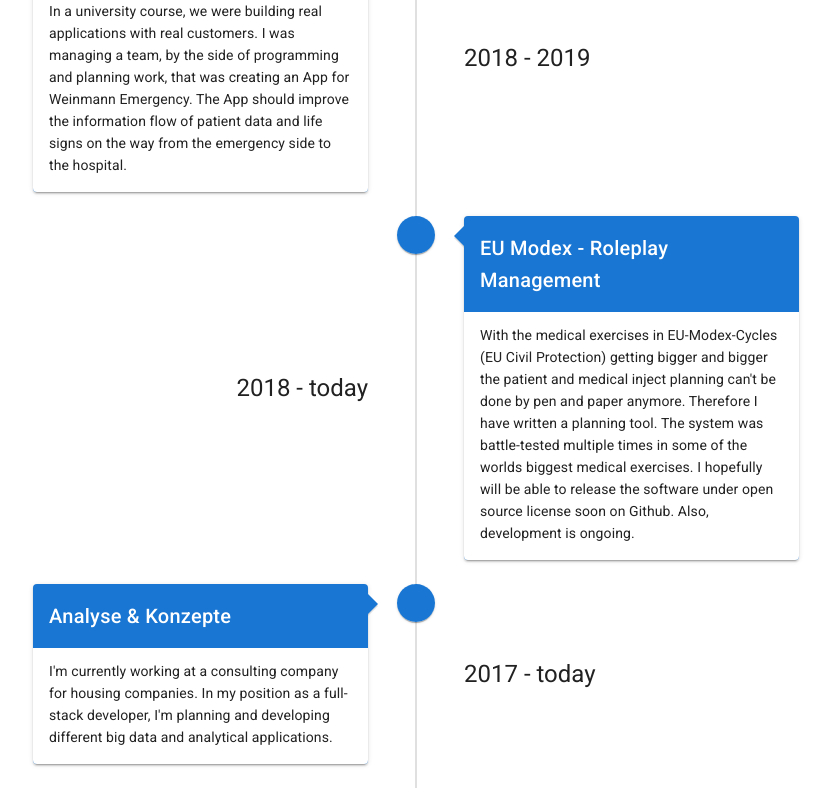
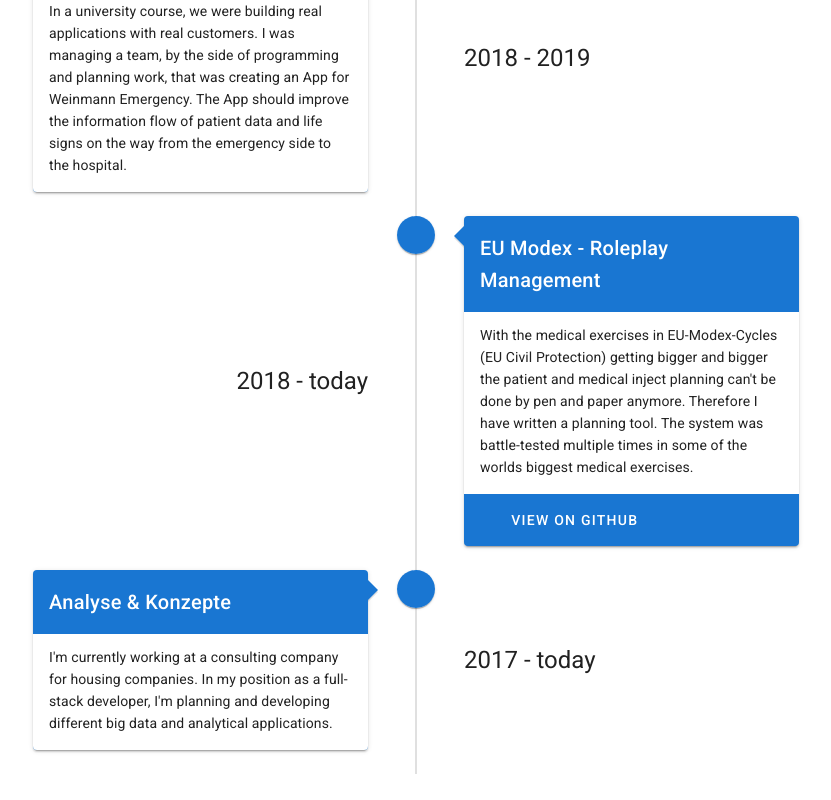
Before and after one commit to harm-matthias-harms/website, a Nuxt app: page /projects in a window 1280 px wide. Shown: the part 548-1348 px from the top of the page, without its empty margins (224-1055 px from the left). Built offline with nearby package versions, Linux system fonts and the light colour scheme.

Commit message:
add link to rpm

```diff
--- a/pages/projects.vue
+++ b/pages/projects.vue
@@ -44,7 +44,8 @@ export default {
           time: "2018 - today",
           title: "EU Modex - Roleplay Management",
           text:
-            "With the medical exercises in EU-Modex-Cycles (EU Civil Protection) getting bigger and bigger the patient and medical inject planning can't be done by pen and paper anymore. Therefore I have written a planning tool. The system was battle-tested multiple times in some of the worlds biggest medical exercises. I hopefully will be able to release the software under open source license soon on Github. Also, development is ongoing."
+            "With the medical exercises in EU-Modex-Cycles (EU Civil Protection) getting bigger and bigger the patient and medical inject planning can't be done by pen and paper anymore. Therefore I have written a planning tool. The system was battle-tested multiple times in some of the worlds biggest medical exercises.",
+          external: "https://github.com/harm-matthias-harms/rpm"
         },
         {
           time: "2017 - today",
```
Also changed, not shown: 2 other files (tests, documents, lock files or other folders).
